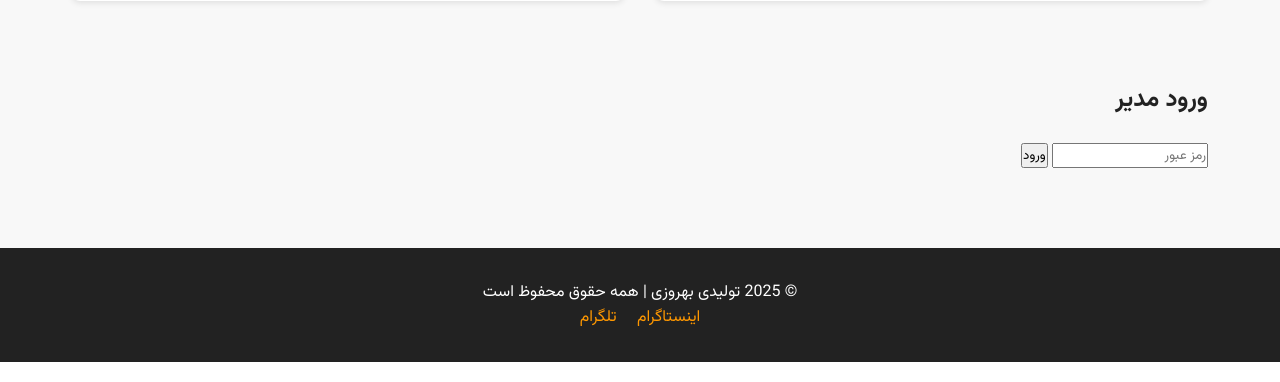
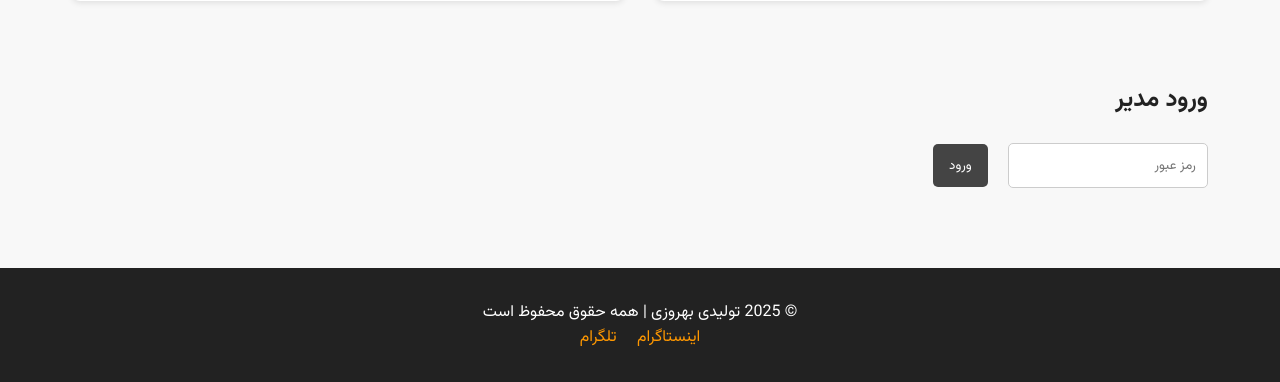
Before and after one commit to Mahdi-Behrouzi/tolidi_behrouzi, a PHP site: page / in a window 1280 px wide. Shown: the part 959-1341 px from the top of the page. Run offline with PHP 8.4, Linux system fonts and the light colour scheme.

Commit message:
Update style.css

```diff
--- a/style.css
+++ b/style.css
@@ -183,3 +183,25 @@ footer .socials a {
     gap: 1rem;
   }
 }
+
+#admin-panel input {
+  padding: 0.7rem;
+  width: 200px;
+  margin-left: 1rem;
+  border-radius: 5px;
+  border: 1px solid #ccc;
+}
+
+#admin-panel button {
+  background: #444;
+  color: white;
+  border: none;
+  padding: 0.7rem 1rem;
+  border-radius: 5px;
+  cursor: pointer;
+  transition: background 0.3s;
+}
+
+#admin-panel button:hover {
+  background: #222;
+}
```
